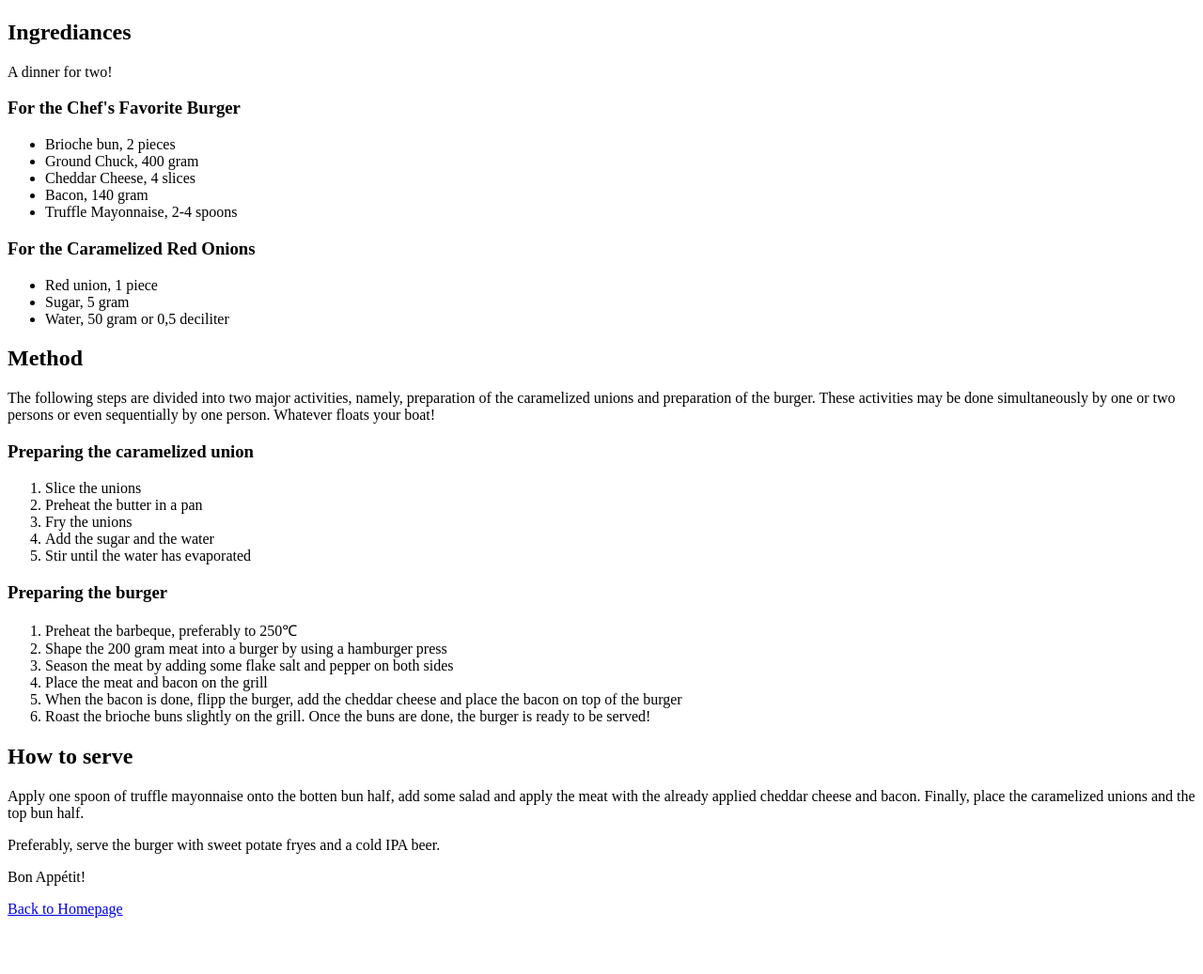
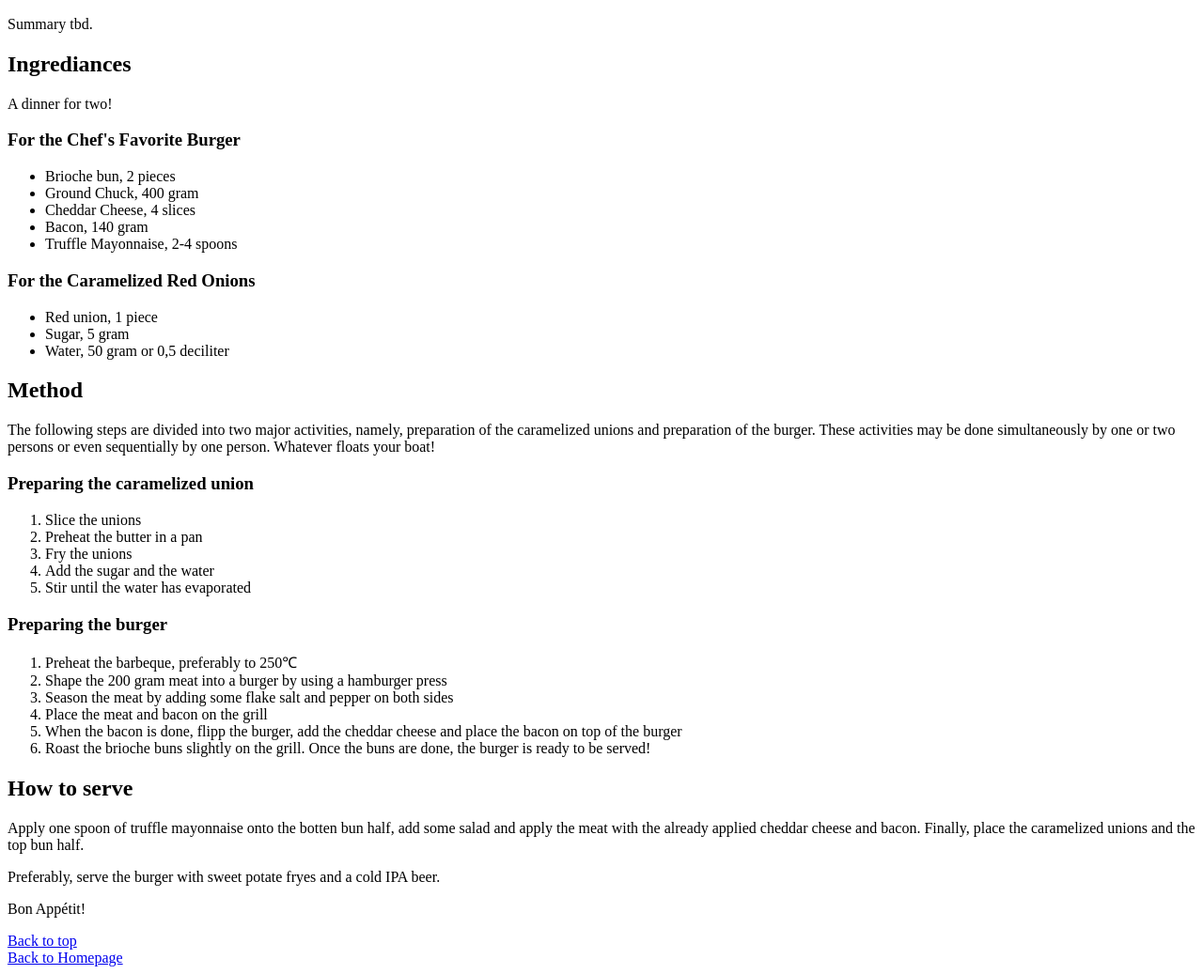
Before and after one commit to nobbmaestro/odin-recipes, a plain HTML site: page recipes/burger.html in a window 1280 px wide. Shown: the part 583-1620 px from the top of the page at 94% size. Before the commit the page ends 1568 px from the top, so only its background shows below. Drawn offline with Linux system fonts and the light colour scheme.

Commit message:
added back-to-top buttom in pizza.html

```diff
--- a/recipes/burger.html
+++ b/recipes/burger.html
@@ -8,10 +8,13 @@
 </head>
 
 <body>
-    <h1>
+    <h1 id="top">
         Chef's Favorite Burger
     </h1>
     <img src="../images/food/chefs-favorite-burger.png" alt="chefs-favorite-burger.png" style="height: 500px;">
+    <p>
+        Summary tbd.
+    </p>
     <h2>
         Ingrediances
     </h2>
@@ -73,7 +76,9 @@
         Preferably, serve the burger with sweet potate fryes and a cold IPA beer.
     </p>
     <p>Bon Appétit!</p>
-
+    <div>
+        <a href="#top">Back to top</a>
+    </div>
     <div>
         <a href="../index.html">Back to Homepage</a>
     </div>
```
